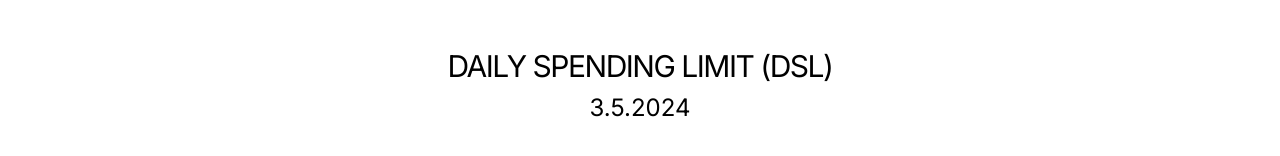
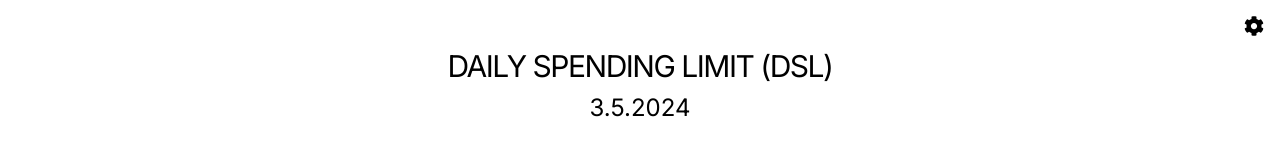
Before and after one commit to WendtOle/daily-spending-limit, a Next.js app: page / in a window 1280 px wide. Shown: the top 156 px of the page. Built offline with nearby package versions, Linux system fonts and the light colour scheme.

Commit message:
Add settings icon button

```diff
--- a/app/page.tsx
+++ b/app/page.tsx
@@ -10,6 +10,7 @@ import {
   writeNewHistoryEntry,
 } from "./localstorage";
 import { History } from "./types";
+import { FaCog } from "react-icons/fa";
 
 export default function Home() {
   const [startBudget, setStartBudget] = useState<number | undefined>();
@@ -44,7 +45,10 @@ export default function Home() {
   };
 
   return (
-    <main className="flex min-h-screen flex-col items-center p-12">
+    <main className="flex min-h-screen flex-col items-center p-12 relative">
+      <div className="absolute right-0 top-0 m-2 sm:m-4">
+        <FaCog fontSize={20} />
+      </div>
       <h1 className="text-3xl text-center uppercase tracking-tighter">
         Daily spending limit (DSL)
       </h1>
--- a/package.json
+++ b/package.json
@@ -16,6 +16,7 @@
     "react": "^18",
     "react-chartjs-2": "^5.2.0",
     "react-dom": "^18",
+    "react-icons": "^5.2.1",
     "save": "^2.9.0"
   },
   "devDependencies": {
```
Also changed, not shown: 1 other file (tests, documents, lock files or other folders).
